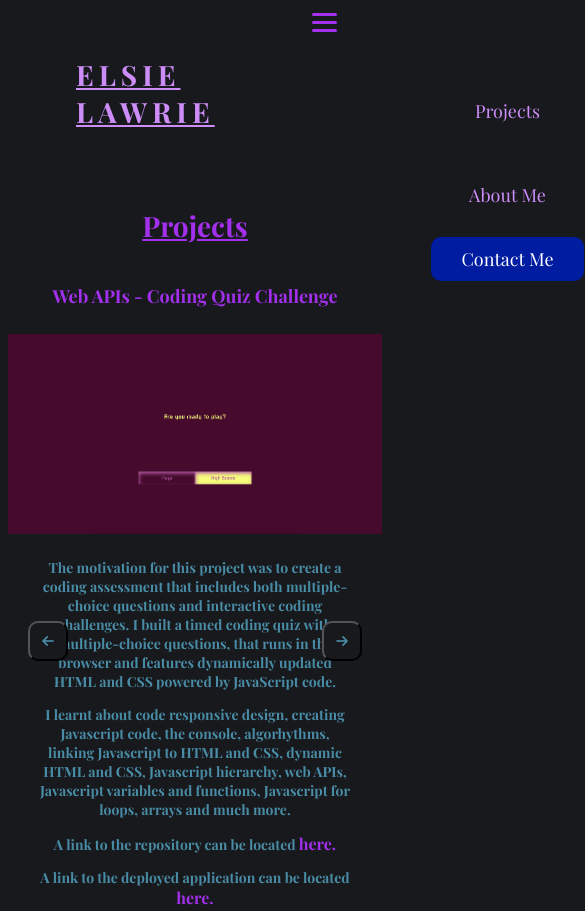
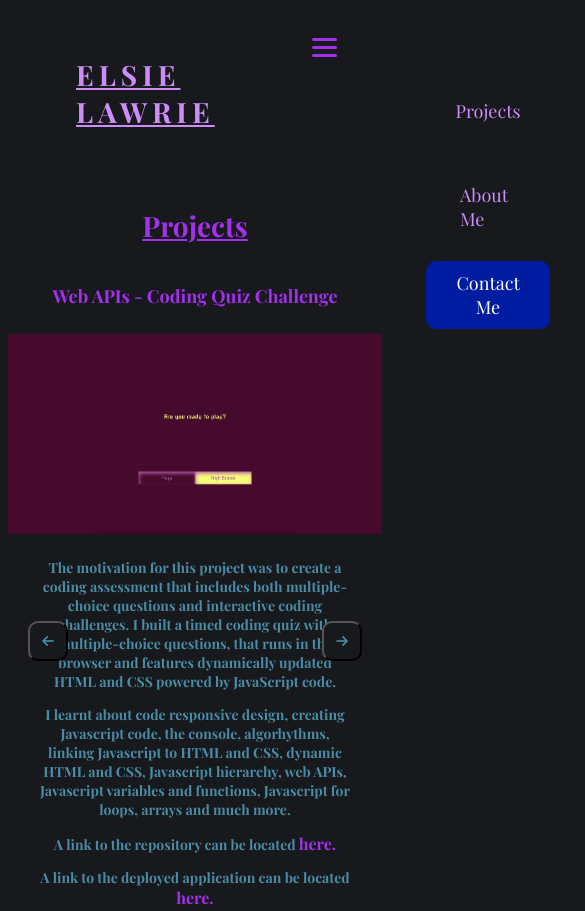
Before and after one commit to ElsieMay/02_homework_professional-portfolio, a plain HTML site: page index.html in a window 390 px wide. Shown: the top 911 px of the page, 585 px wide, since content can reach past the window. Drawn offline with nearby package versions, Linux system fonts and the light colour scheme; a web font is replaced by a local one.

Commit message:
added css

```diff
--- a/assets/css/style.css
+++ b/assets/css/style.css
@@ -92,7 +92,8 @@ header {
 		display: flex;
 		flex-direction: column;
 		align-items: right;
-		width: 50%;
+		width: 40%;
+		height: 80%;
 		transform: translateX(100%);
 		transition: transform 0.5s ease-in;
 	}
@@ -101,6 +102,7 @@ header {
 		display: flex;
 	}
 	.burger {
+		margin-top: 25px;
 		display: block;
 		cursor: pointer;
 	}
```
